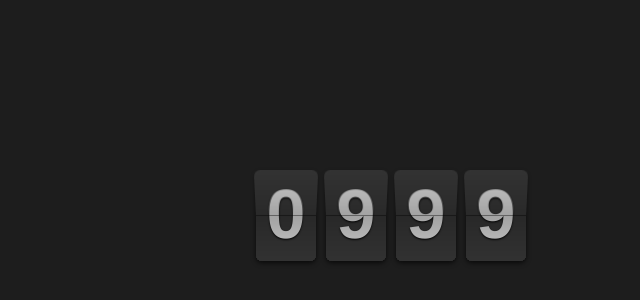
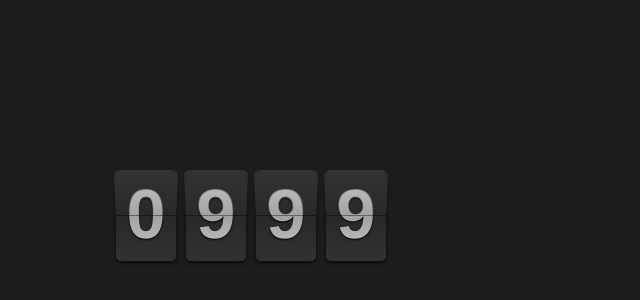
Before and after one commit to chancock09/handymap, a website: page index.html in a window 1280 px wide. Shown: the part 184-484 px from the top of the page, without its empty margins (389-1029 px from the left). Drawn offline with nearby package versions, Linux system fonts and the light colour scheme; a script that the page names is missing; files whose address does not match are found by name.

Commit message:
center and align

```diff
--- a/index.html
+++ b/index.html
@@ -21,6 +21,7 @@
         display: flex;
         align-items: center;
         justify-content: center;
+        flex-direction: column;
       }
 
       #map {
@@ -34,6 +35,10 @@
         right: 1em;
         font-size: 2em;
         font-family: "Arial Black", Gadget, sans-serif;
+      }
+
+      .flip-clock-wrapper {
+        width: inherit;
       }
     </style>
   </head>
```
